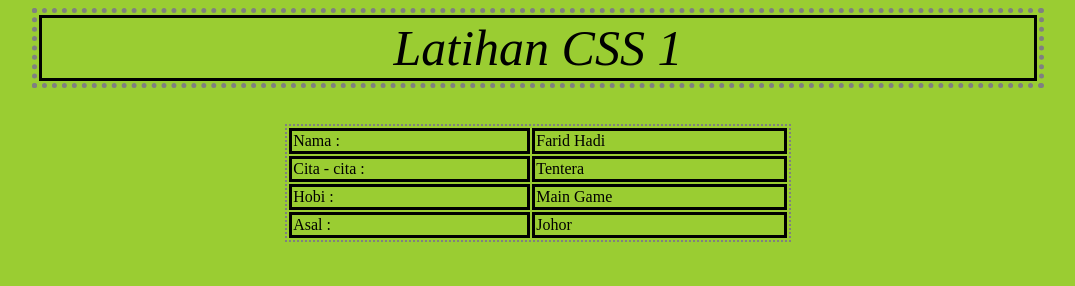
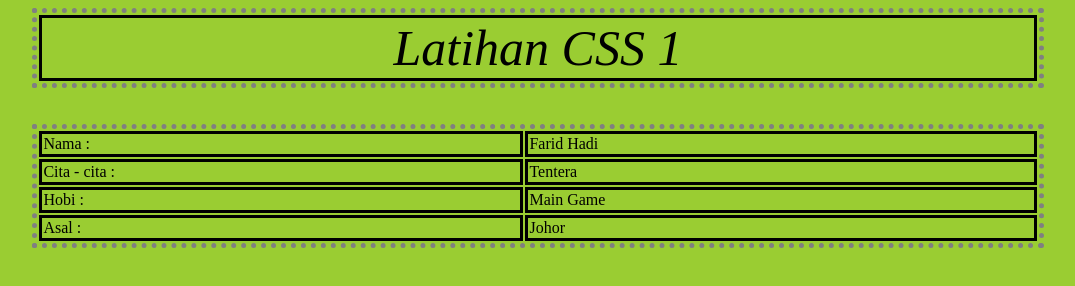
Before and after one commit to rednfar/KPD1023_CSS, a plain HTML site: page externalCSS.html in a window 1280 px wide. Shown: the whole page, without its empty margins (102-1177 px from the left). Drawn offline with Linux system fonts and the light colour scheme.

Commit message:
Update externalCSS.html

```diff
--- a/externalCSS.html
+++ b/externalCSS.html
@@ -14,7 +14,7 @@
 
         <br><br>
 
-        <table class="table2">
+        <table class="section_1">
             <tr>
                 <td>Nama :</td>
                 <td>Farid Hadi</td>
```
